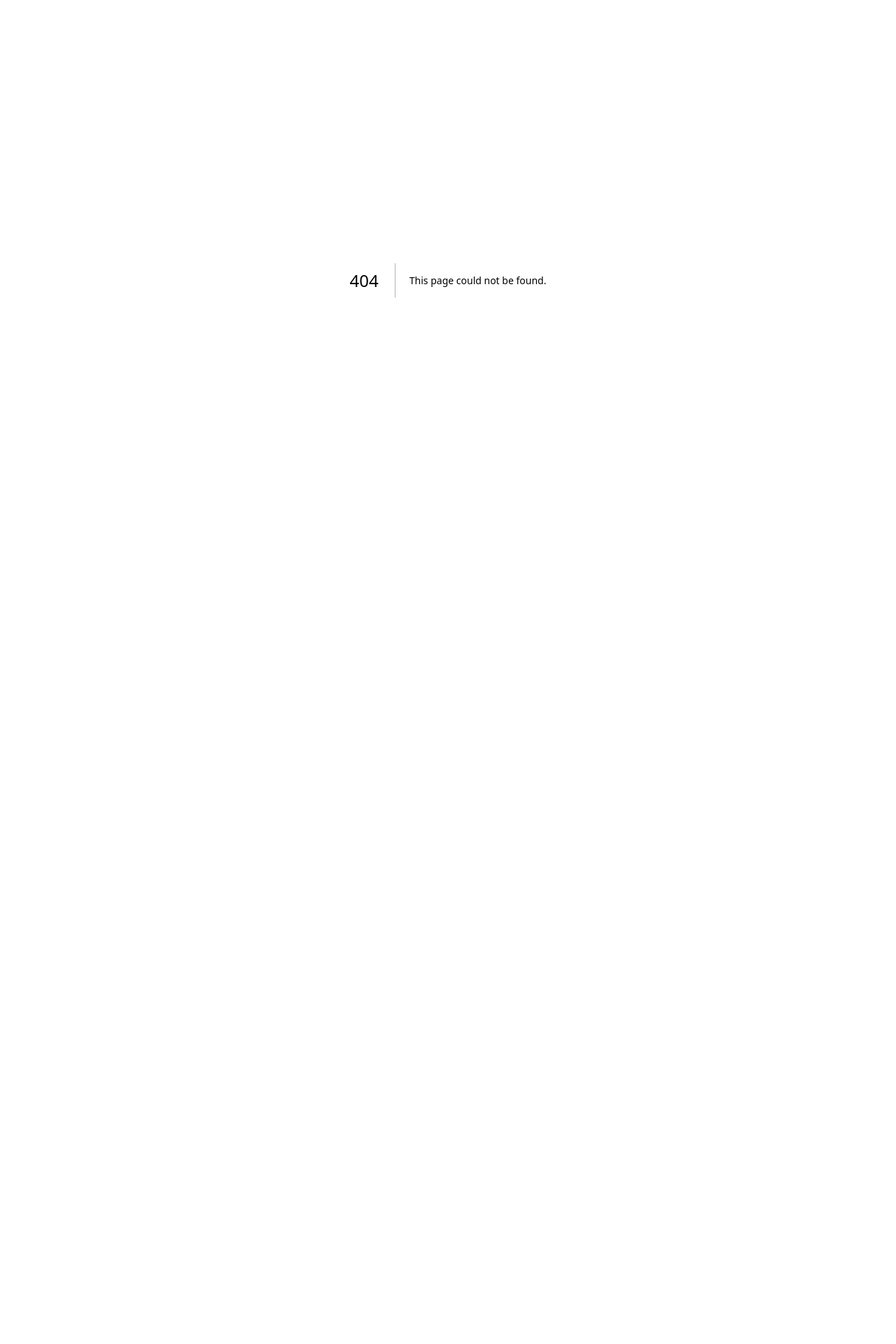
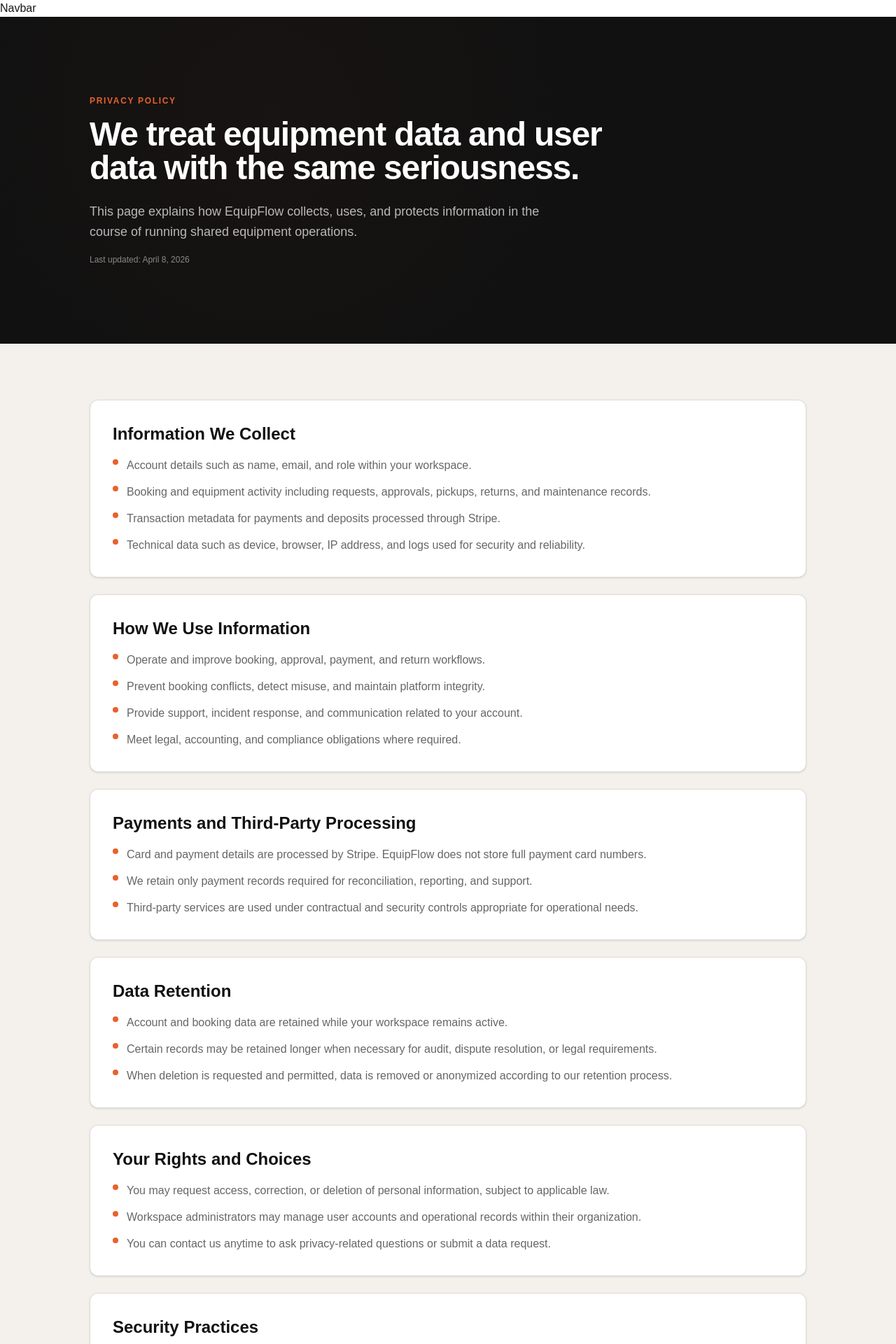
Before and after one commit to anamolhasan/equip-flow-client, a Next.js app: page /privacy in a window 1280 px wide. Before the commit this address had no page. Shown: the top 1920 px of the page at 70% size. Before the commit the page ends 800 px from the top, so only its background shows below. Built offline with nearby package versions, Linux system fonts and the light colour scheme.

Commit message:
privacy page created

```diff
--- /dev/null
+++ b/app/privacy/page.tsx
@@ -0,0 +1,125 @@
+import type { Metadata } from "next";
+import Footer from "../components/Footer";
+import Navbar from "../components/Navbar";
+
+export const metadata: Metadata = {
+  title: "Privacy | EquipFlow",
+  description:
+    "Read EquipFlow's privacy practices for account data, booking activity, payment handling, and security.",
+};
+
+const sections = [
+  {
+    title: "Information We Collect",
+    points: [
+      "Account details such as name, email, and role within your workspace.",
+      "Booking and equipment activity including requests, approvals, pickups, returns, and maintenance records.",
+      "Transaction metadata for payments and deposits processed through Stripe.",
+      "Technical data such as device, browser, IP address, and logs used for security and reliability.",
+    ],
+  },
+  {
+    title: "How We Use Information",
+    points: [
+      "Operate and improve booking, approval, payment, and return workflows.",
+      "Prevent booking conflicts, detect misuse, and maintain platform integrity.",
+      "Provide support, incident response, and communication related to your account.",
+      "Meet legal, accounting, and compliance obligations where required.",
+    ],
+  },
+  {
+    title: "Payments and Third-Party Processing",
+    points: [
+      "Card and payment details are processed by Stripe. EquipFlow does not store full payment card numbers.",
+      "We retain only payment records required for reconciliation, reporting, and support.",
+      "Third-party services are used under contractual and security controls appropriate for operational needs.",
+    ],
+  },
+  {
+    title: "Data Retention",
+    points: [
+      "Account and booking data are retained while your workspace remains active.",
+      "Certain records may be retained longer when necessary for audit, dispute resolution, or legal requirements.",
+      "When deletion is requested and permitted, data is removed or anonymized according to our retention process.",
+    ],
+  },
+  {
+    title: "Your Rights and Choices",
+    points: [
+      "You may request access, correction, or deletion of personal information, subject to applicable law.",
+      "Workspace administrators may manage user accounts and operational records within their organization.",
+      "You can contact us anytime to ask privacy-related questions or submit a data request.",
+    ],
+  },
+  {
+    title: "Security Practices",
+    points: [
+      "We apply technical and organizational safeguards to protect data from unauthorized access and misuse.",
+      "Access to operational data is restricted based on role and business need.",
+      "Security controls and monitoring are reviewed regularly to keep pace with platform growth and risk.",
+    ],
+  },
+];
+
+export default function PrivacyPage() {
+  return (
+    <>
+      <Navbar />
+      <main>
+        <section className="relative overflow-hidden bg-[#111] px-5 py-24 lg:px-8 lg:py-28">
+          <div
+            aria-hidden
+            className="pointer-events-none absolute inset-0 opacity-[0.03]"
+            style={{
+              backgroundImage:
+                "radial-gradient(circle at 30% 30%, #e8612e 0%, transparent 48%)",
+            }}
+          />
+          <div className="relative mx-auto max-w-5xl">
+            <p className="text-xs font-semibold uppercase tracking-[0.14em] text-[#e8612e]">
+              Privacy Policy
+            </p>
+            <h1
+              className="mt-4 max-w-3xl text-4xl font-extrabold tracking-tight text-white sm:text-5xl"
+              style={{ fontFamily: "var(--font-display)" }}
+            >
+              We treat equipment data and user data with the same seriousness.
+            </h1>
+            <p className="mt-6 max-w-2xl text-base leading-relaxed text-white/70 sm:text-lg">
+              This page explains how EquipFlow collects, uses, and protects information in the
+              course of running shared equipment operations.
+            </p>
+            <p className="mt-4 text-xs text-white/50">Last updated: April 8, 2026</p>
+          </div>
+        </section>
+
+        <section className="bg-[#f4f1ed] px-5 py-20 lg:px-8">
+          <div className="mx-auto max-w-5xl space-y-6">
+            {sections.map((section) => (
+              <article
+                key={section.title}
+                className="rounded-xl border border-[#e0dbd3] bg-white p-6 shadow-sm sm:p-8"
+              >
+                <h2
+                  className="text-xl font-bold text-[#111] sm:text-2xl"
+                  style={{ fontFamily: "var(--font-display)" }}
+                >
+                  {section.title}
+                </h2>
+                <ul className="mt-4 space-y-3 text-sm leading-relaxed text-[#666] sm:text-base">
+                  {section.points.map((point) => (
+                    <li key={point} className="flex gap-3">
+                      <span className="mt-1 h-2 w-2 rounded-full bg-[#e8612e]" aria-hidden />
+                      <span>{point}</span>
+                    </li>
+                  ))}
+                </ul>
+              </article>
+            ))}
+          </div>
+        </section>
+      </main>
+      <Footer />
+    </>
+  );
+}
```
